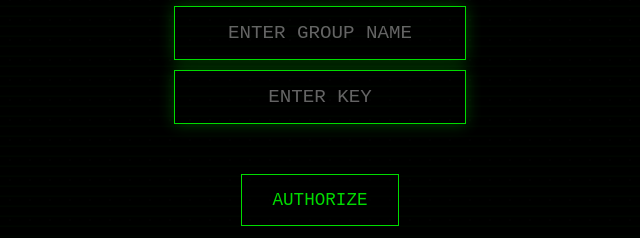
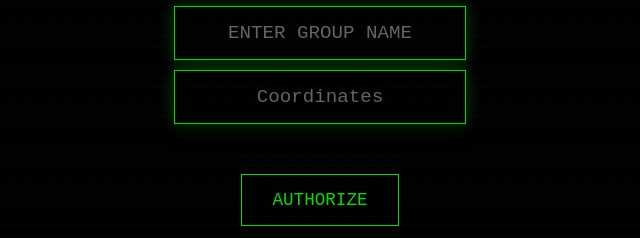
Before and after one commit to pranaykpradeep/website, a plain HTML site: page index.html in a window 1280 px wide. Shown: the part 370-608 px from the top of the page, 320-960 px from the left. Drawn offline with Linux system fonts and the light colour scheme.

Commit message:
Update index.html

```diff
--- a/index.html
+++ b/index.html
@@ -247,7 +247,7 @@
                     <input type="text" id="groupname" placeholder="ENTER GROUP NAME" style="width:250px;">
                 </div>
                 <div>
-                    <input type="password" id="password" placeholder="ENTER KEY" style="width:250px;">
+                    <input type="password" id="password" placeholder="Coordinates" style="width:250px;">
                 </div>
         </div>
 
```
